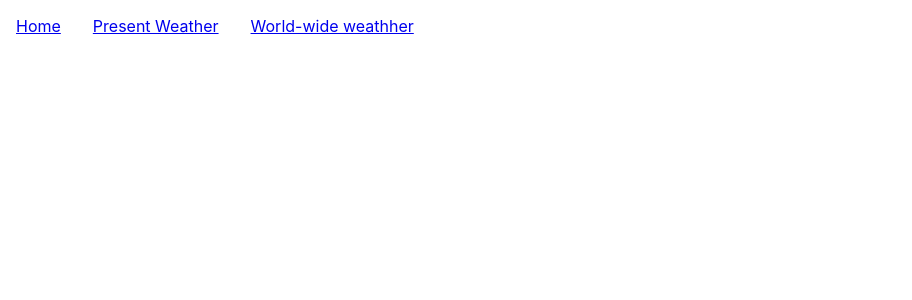
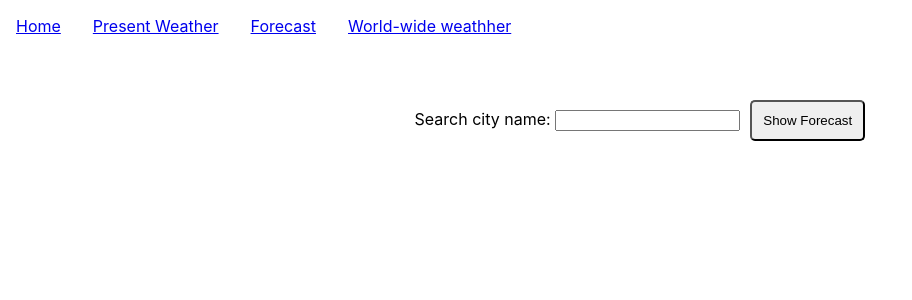
Before and after one commit to Sirius1402/weather-application, a React (Create React App) app: page /#/forecast in a window 1280 px wide. Shown: the top 300 px of the page, without its empty margins (0-912 px from the left). Built offline with nearby package versions, Linux system fonts and the light colour scheme.

Commit message:
Daily Forecast working

```diff
--- a/package.json
+++ b/package.json
@@ -6,9 +6,12 @@
     "@testing-library/jest-dom": "^5.14.1",
     "@testing-library/react": "^11.2.7",
     "@testing-library/user-event": "^12.8.3",
+    "moment": "^2.29.1",
+    "moment-timezone": "^0.5.33",
     "public-ip": "^4.0.4",
     "react": "^17.0.2",
     "react-dom": "^17.0.2",
+    "react-moment": "^1.1.1",
     "react-scripts": "4.0.3",
     "use-position": "^0.0.8",
     "web-vitals": "^1.1.2"
--- a/src/App.css
+++ b/src/App.css
@@ -55,3 +55,20 @@ nav {
   border-radius: 5px;
   margin-left: 10px;
 }
+
+.day-grid {
+  display: grid;
+  grid-template-columns: repeat(3, 1fr);
+  grid-auto-rows: minmax(1px, auto);
+  column-gap: 1.5rem ;
+}
+.dgrid-item {
+  display: flex;
+  flex-direction: column;
+  align-items: center;
+}
+
+.alert {
+  font-weight: 600;
+  color: red;
+}
--- a/src/App.js
+++ b/src/App.js
@@ -3,6 +3,7 @@ import Footer from './components/Footer';
 import WorldWeather from './pages/WorldWeather';
 import Home from './pages/Home';
 import PresWeather from './pages/PresWeather';
+import Forecast from './pages/Forecast';
 import './App.css';
 import { HashRouter, Switch, Route } from 'react-router-dom'
 
@@ -19,6 +20,9 @@ function App() {
           <Route exact path="/present-weather">
             <PresWeather />
           </Route>
+          <Route exact path="/forecast">
+            <Forecast />
+          </Route>
           <Route exact path="/world-weather">
             <WorldWeather />
           </Route>
--- a/src/components/Navbar.jsx
+++ b/src/components/Navbar.jsx
@@ -13,6 +13,9 @@ const Navbar = () => {
                     <Link to="/present-weather" replace>Present Weather</Link>
                 </li>
                 <li className="nav-li">
+                    <Link to="/forecast" replace>Forecast</Link>
+                </li>
+                <li className="nav-li">
                     <Link to="/world-weather" replace>World-wide weathher</Link>
                 </li>
             </ul>
--- /dev/null
+++ b/src/pages/Forecast.jsx
@@ -0,0 +1,82 @@
+import React, { useEffect, useState } from 'react'
+import Moment from 'react-moment';
+
+const Forecast = () => {
+
+    const [city, setCity] = useState('')
+    const [locations, setLocations] = useState([])
+    const [yourCity, setYourCity] = useState('')
+    const [forecast, setForecast] = useState()
+
+    useEffect(() => {
+        for (let i = 0; i < locations.length; i++) {
+            if (locations[i].name.split(",")[0] === city) {
+                setYourCity(locations[i].name.split(",")[0])
+            }
+        }
+    }, [locations])
+
+    console.log(yourCity)
+
+    const getLocations = async (city) => {
+        const res = await fetch(
+            `https://api.weatherapi.com/v1/search.json?key=d2f438b9e782484b96471500212708&q=${city}`)
+        if (res.status === 200) {
+            const locations = await res.json()
+            setLocations(locations)
+        } else {
+            alert('Please, try another city!')
+        }
+    }
+    console.log(locations)
+
+    const getForecast = async (city) => {
+        const res = await fetch(
+            `https://api.weatherapi.com/v1/forecast.json?key=d2f438b9e782484b96471500212708&q=${city}&days=7&aqi=no&alerts=yes`)
+        if (res.status === 200) {
+            const forecast = await res.json()
+            setForecast(forecast)
+        } else {
+            alert('Wrong request!')
+        }
+    }
+    console.log(forecast)
+
+    return (
+        <>
+            <div className="ww-card">
+                <label htmlFor="city">Search city name: {' '}</label>
+                <input
+                    type="text"
+                    value={city}
+                    onChange={(e) => { setCity(e.target.value); getLocations(e.target.value) }}
+                />
+                <button
+                    onClick={() => getForecast(yourCity)}
+                    className="ww-button">Show Forecast</button>
+            </div>
+            {forecast &&
+                <div className="my-card">
+                    <h4 className="my-card-title">Location: {forecast.location.name}</h4>
+                    <div className="day-grid">
+                        {forecast.forecast.forecastday.map(day=>
+                            <div key={day.date} className="dgrid-item">
+                            <p>Day: <Moment format="ddd, Do-MMM-YYYY">{day.date}</Moment></p>
+                            <p>Condition: {day.day.condition.text}</p>
+                            <img src={day.day.condition.icon} alt="" width="64px" height="64px"/>
+                            {day.alerts && <p className="alert">Alerts: {day.alerts.alert[alert.length-1].event}</p> }
+                            <p>Min. temperature: {day.day.mintemp_c} {'\u2103'}</p>
+                            <p>Max. temperature: {day.day.maxtemp_c} {'\u2103'}</p>
+                            <p>Max. wind speed: {day.day.maxwind_kph} km/h</p>
+                            <p>Average humidity: {day.day.avghumidity} %</p>
+                            <p>UV index: {day.day.uv}</p>
+                            {day.daily_will_it_rain && <p> Rain chances: {day.daily_chance_of_rain}</p>}
+                            {day.daily_will_it_snow && <p>Snow chances: {day.daily_chance_of_snow}</p>}
+                            </div>)}
+                    </div>
+                </div>}
+        </>
+    )
+}
+
+export default Forecast
```
Also changed, not shown: 1 other file (tests, documents, lock files or other folders).
